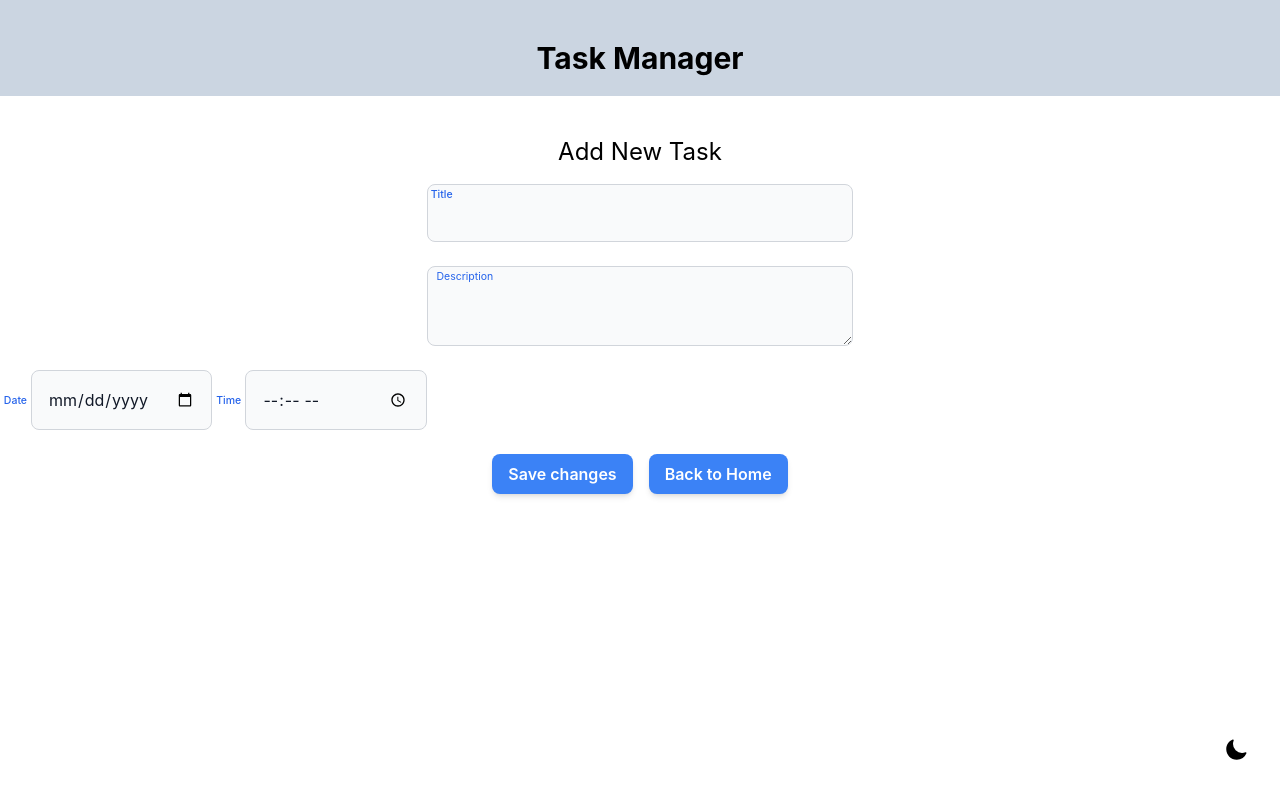
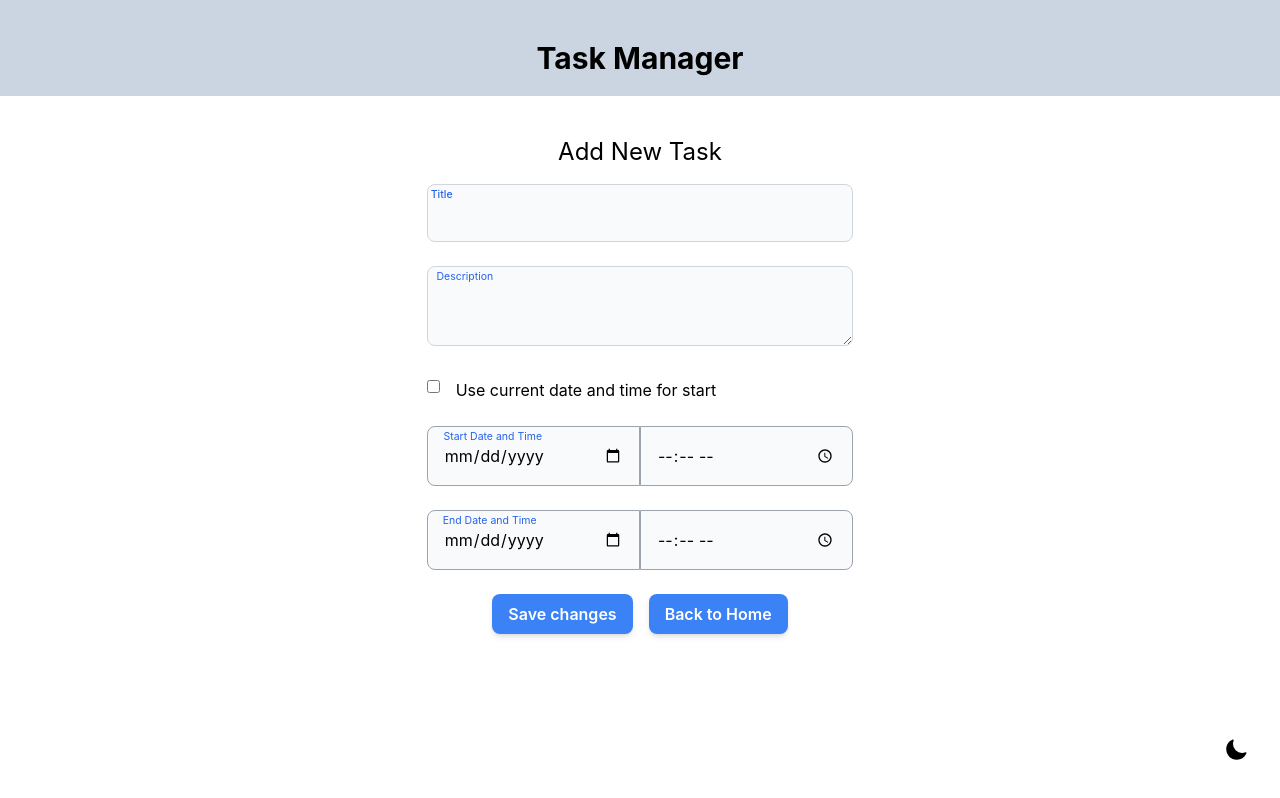
Before and after one commit to KanniShashankh/Taskmanager, a React (Create React App) app in the folder app/: page /NewTask in a window 1280 px wide. Built offline with nearby package versions, Linux system fonts and the light colour scheme.

Commit message:
day2 start

```diff
--- /dev/null
+++ b/app/src/components/small/CurrentDate.tsx
@@ -0,0 +1,29 @@
+import React, { useState } from 'react';
+
+const DateTimePicker = () => {
+  const [useCurrent, setUseCurrent] = useState(false);
+
+  return (
+    <div className="flex items-center">
+      <input
+        className="w-1/2 px-4 py-2 rounded-l-lg border border-gray-400"
+        type="date"
+        disabled={useCurrent}
+      />
+      <input
+        className="w-1/2 px-4 py-2 rounded-r-lg border border-gray-400"
+        type="time"
+        disabled={useCurrent}
+      />
+      <input
+        className="form-checkbox"
+        type="checkbox"
+        checked={useCurrent}
+        onChange={(e) => setUseCurrent(e.target.checked)}
+      />
+      <label className="ml-2">Use current date and time</label>
+    </div>
+  );
+}
+
+export default DateTimePicker;
--- a/app/src/view_models/Home.tsx
+++ b/app/src/view_models/Home.tsx
@@ -10,8 +10,8 @@ function Home() {
   const [check, setCheck] = useState(true);
   const [darkToggle, setDarkToggle] = React.useState(false)
 
-
-  function ValidateState(){
+  function ValidateState()
+  {
     return (!check) ? <DoneList></DoneList> : <PendingList></PendingList>
   }
 
@@ -22,10 +22,12 @@ function Home() {
   }
 
   function ColorNav(props : {name : string}){
-    if(props.name === "Pending"){
+    if(props.name === "Pending")
+    {
       return (check) ? <RedColor></RedColor> : <DefColor name = {props.name} ></DefColor>
     }
-    else{
+    else
+    {
       return (!check) ? <GreenColor></GreenColor> : <DefColor name = {props.name} ></DefColor>
     }
   }
@@ -35,7 +37,6 @@ function Home() {
 
   //Navigation to back to home
     const navi = useNavigate()
-
     const MakeTask = () => {
       navi('/NewTask')
     }
@@ -50,8 +51,8 @@ function Home() {
 
 
     return (
-      <div className="h-screen w-screen App overflow-auto hover:overflow-scroll bg-slate-200 dark:bg-black text-black dark:text-white" >
-        <div className=" mb-10 dark:bg-slate-800 flex pb-5 bg-slate-400 pt-10 justify-center space-x-4 auto-rows-auto font-bold text-3xl text-black dark:text-white">
+      <div className="h-screen w-screen App overflow-auto hover:overflow-scroll bg-amber-100 dark:bg-black text-black dark:text-white" >
+        <div className=" mb-10 dark:bg-slate-800 flex pb-5 bg-red-300 pt-10 justify-center space-x-4 auto-rows-auto font-bold text-3xl text-black dark:text-white">
             <h1 className="bold "> Task Manager</h1>
         </div>
         <button onClick={MakeTask} className=" bg-blue-500 hover:bg-blue-400 text-white font-bold py-2 px-4 border-b-4 border-blue-700 hover:border-blue-500 rounded">Add New Task</button>
--- a/app/src/view_models/NewTask.tsx
+++ b/app/src/view_models/NewTask.tsx
@@ -1,4 +1,4 @@
-import React from "react";
+import React, { useEffect, useState } from "react";
 import { useNavigate } from "react-router-dom";
 import { DarkMode, DayMode } from "../components/small/icons";
 
@@ -26,24 +26,22 @@ function NewTask() {
       {
         title: "",
         description: "",
-        date: "",
-        time: "",
+        start_date: "",
+        start_time: "",
+        end_date: "",
+        end_time: "",
         done: false
       }
     );
 
     const handleSubmit = () =>{
       const tasks : any[] = JSON.parse( localStorage.getItem("tasks") || '[]' ) ;
-
-      console.log(tasks);
       if(tasks.length === 0) {
         localStorage.setItem('tasks', JSON.stringify([Task]));
-        console.log("hi2")
       }
       else {
       tasks.push(Task);
       localStorage.setItem('tasks', JSON.stringify(tasks));
-      console.log("hi3")
     }
     GoHome();
   }
@@ -53,6 +51,40 @@ function NewTask() {
     const GoHome = () => {
       navi('/')
     }
+
+    const [useCurrent, setUseCurrent] = useState(false);
+
+    function localTime(date : any) {
+      var tzo = -date.getTimezoneOffset(),
+          dif = tzo >= 0 ? '+' : '-',
+          pad = function(num : number) {
+              return (num < 10 ? '0' : '') + num;
+          };
+
+      return date.getFullYear() +
+          '-' + pad(date.getMonth() + 1) +
+          '-' + pad(date.getDate()) +
+          'T' + pad(date.getHours()) +
+          ':' + pad(date.getMinutes()) +
+          ':' + pad(date.getSeconds()) +
+          dif + pad(Math.floor(Math.abs(tzo) / 60)) +
+          ':' + pad(Math.abs(tzo) % 60);
+    }
+
+    useEffect(() => {
+      if (useCurrent) {
+        const cur = new Date();
+        const now = localTime(cur);
+        const date = now.substr(0, 10);
+        const time = now.substr(11, 5);
+        const temp = Task
+        temp.start_date = date
+        temp.start_time = time
+        NewTask(temp);
+      }
+    }, [useCurrent]);
+
+    //add an icon next to the title
 
     return (
 
@@ -86,22 +118,76 @@ function NewTask() {
             </div>
 
 
-        <div className="flex-row flex justify-center place-items-center relative mb-6 w-1/3 items-center">
-            <label htmlFor="large-date" className="font-medium  text-sm  left-0 text-blue-600 dark:text-blue-500 scale-75">Date</label>
-            <input onChange={(event) => {
+
+          <div>
+            <div className="flex items-center space-y-2 mx-auto mb-6 w-1/3 group form-check-inline">
+              <input
+                id="curtime"
+                className="items-center form-checkbox"
+                type="checkbox"
+                checked={useCurrent}
+                onChange={(e) => setUseCurrent(e.target.checked)}
+              />
+              <label className="align-baseline float-right ml-4">Use current date and time for start</label>
+            </div>
+          </div>
+
+           <div className="relative space-y-2 mx-auto mb-6 w-1/3 group form-check-inline">
+            <div className="flex items-center">
+            {!useCurrent && (<label htmlFor="start" className="font-small items-center absolute text-sm top-0
+             left-0 text-blue-600 dark:text-blue-500 scale-75">Start Date and Time</label>)}
+
+              <input
+              id="start"
+              className={(useCurrent) ? "items-center w-1/2 px-4 py-4 rounded-l-lg sm:text-md focus:ring-blue-500 focus:border-blue-500 dark:bg-gray-600 dark:border-gray-600 dark:placeholder-gray-400 dark:text-white dark:focus:ring-blue-500 dark:focus:border-blue-500 bg-gray-50 border border-gray-400" : "items-center w-1/2 px-4 py-4 rounded-l-lg sm:text-md focus:ring-blue-500 focus:border-blue-500 dark:bg-gray-700 dark:border-gray-600 dark:placeholder-gray-400 dark:text-white dark:focus:ring-blue-500 dark:focus:border-blue-500 bg-gray-50 border border-gray-400"}
+              type="date"
+              onChange={(event) => {
                 const temp = Task
-                temp.date = event.target.value
-                NewTask(Task);
-              }} type="date" id="large-date" className="block p-4 w-1/2 text-gray-900 bg-gray-50 rounded-lg border border-gray-300 sm:text-md focus:ring-blue-500 focus:border-blue-500 dark:bg-gray-700 dark:border-gray-600 dark:placeholder-gray-400 dark:text-white dark:focus:ring-blue-500 dark:focus:border-blue-500"/>
-
-            <label htmlFor="large-time" className="font-medium  text-sm  left-0 text-blue-600 dark:text-blue-500 scale-75">Time</label>
-            <input onChange={(event) => {
-                const temp = Task
-                temp.time = event.target.value
+                temp.start_date = event.target.value
                 NewTask(Task);
               }}
-              type="time" id="large-time" className="block p-4 w-1/2 text-gray-900 bg-gray-50 rounded-lg border border-gray-300 sm:text-md focus:ring-blue-500 focus:border-blue-500 dark:bg-gray-700 dark:border-gray-600 dark:placeholder-gray-400 dark:text-white dark:focus:ring-blue-500 dark:focus:border-blue-500"/>
-        </div>
+              disabled={useCurrent} />
+              <input
+              disabled={useCurrent}
+              onChange={(event) => {
+                const temp = Task
+                temp.start_time = event.target.value
+                NewTask(Task);
+              }}
+              className={(useCurrent) ? "items-center w-1/2 px-4 py-4 rounded-r-lg sm:text-md focus:ring-blue-500 focus:border-blue-500 dark:bg-gray-600 dark:border-gray-600 dark:placeholder-gray-400 dark:text-white dark:focus:ring-blue-500 dark:focus:border-blue-500 bg-gray-50 border border-gray-400" : "items-center w-1/2 px-4 py-4 rounded-r-lg  sm:text-md focus:ring-blue-500 focus:border-blue-500 dark:bg-gray-700 dark:border-gray-600 dark:placeholder-gray-400 dark:text-white dark:focus:ring-blue-500 dark:focus:border-blue-500 bg-gray-50 border border-gray-400"}
+               type="time" />
+            </div>
+          </div>
+
+
+
+
+
+
+          <div className="relative space-y-2 mx-auto mb-6 w-1/3 group form-check-inline">
+            <div className="flex items-center">
+            <label htmlFor="start" className="font-small items-center absolute text-sm top-0
+             left-0 text-blue-600 dark:text-blue-500 scale-75">End Date and Time</label>
+
+              <input id="start"
+              onChange={(event) => {
+                const temp = Task
+                temp.end_date = event.target.value
+                NewTask(Task);
+              }}
+              className="w-1/2 px-4 py-4 rounded-l-lg sm:text-md focus:ring-blue-500 focus:border-blue-500 dark:bg-gray-700 dark:border-gray-600 dark:placeholder-gray-400 dark:text-white dark:focus:ring-blue-500 dark:focus:border-blue-500 bg-gray-50 border border-gray-400" type="date" />
+              <input
+              onChange={(event) => {
+                const temp = Task
+                temp.end_time = event.target.value
+                NewTask(Task);
+              }}
+              className="w-1/2 px-4 py-4 rounded-r-lg sm:text-md focus:ring-blue-500 focus:border-blue-500 dark:bg-gray-700 dark:border-gray-600 dark:placeholder-gray-400 dark:text-white dark:focus:ring-blue-500 dark:focus:border-blue-500 border bg-gray-50 border-gray-400" type="time" />
+            </div>
+          </div>
+
+          {/* <DateTimePicker></DateTimePicker> */}
+
 
         <div className="flex flex-row space-x-4 justify-center items-center">
           <button type="button" onClick={handleSubmit} className="py-2 px-4 bg-blue-500 text-white font-semibold rounded-lg shadow-md hover:bg-blue-700 focus:outline-none focus:ring-2 focus:ring-blue-400 focus:ring-opacity-75">
```
Also changed, not shown: app/src/components/DoneList.tsx (+18 -12 lines), app/src/components/PendingList.tsx (+15 -21 lines).
